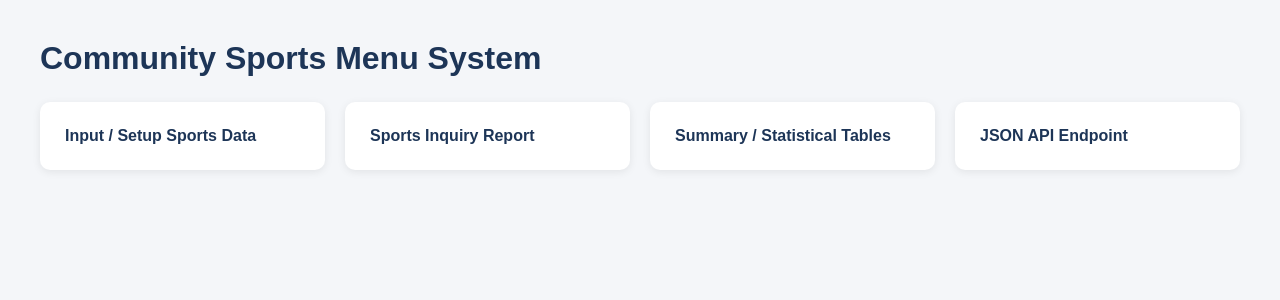
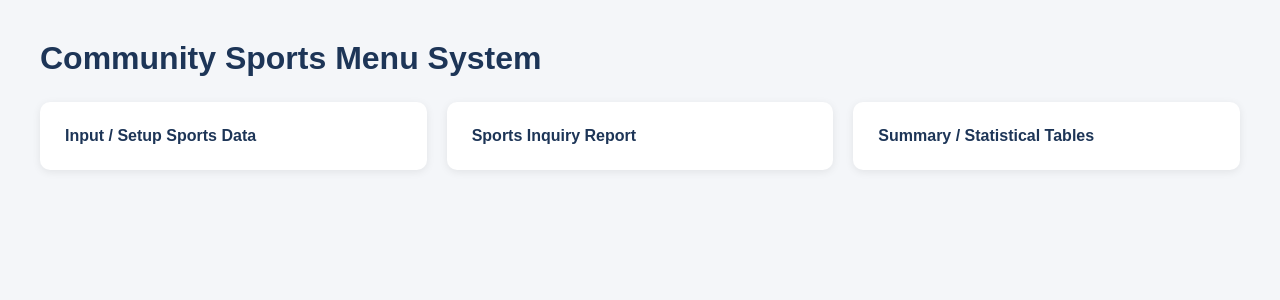
Before and after one commit to tcr-iac/sports-inquiry-app, a Flask app: page / in a window 1280 px wide. Shown: the top 300 px of the page. Run offline with Flask 2, Linux system fonts and the light colour scheme.

Commit message:
Update menu.html removed json endpoint

```diff
--- a/templates/menu.html
+++ b/templates/menu.html
@@ -42,7 +42,6 @@
         <a href="/setup">Input / Setup Sports Data</a>
         <a href="/sports">Sports Inquiry Report</a>
         <a href="/summary">Summary / Statistical Tables</a>
-        <a href="/api/sports">JSON API Endpoint</a>
     </div>
 </body>
 </html>
```
